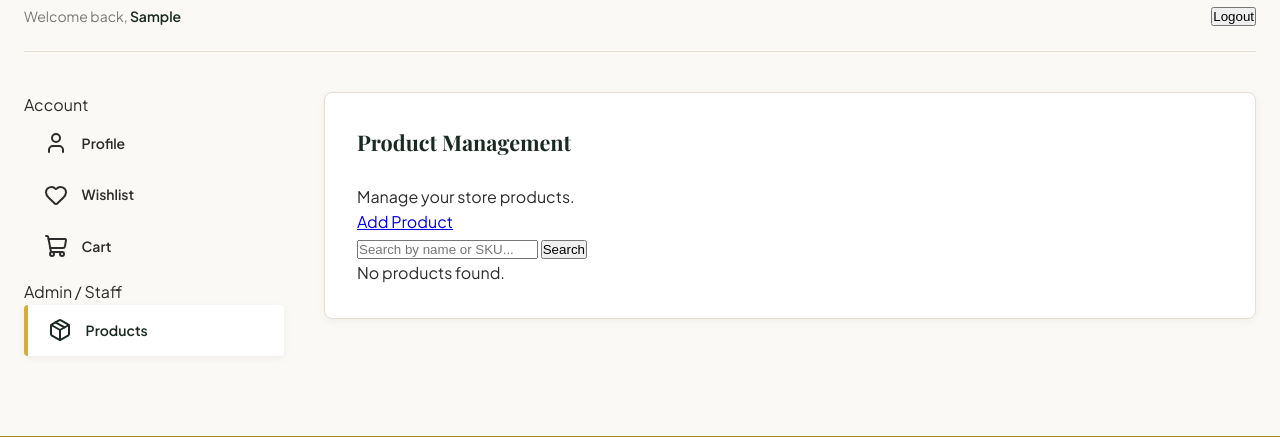
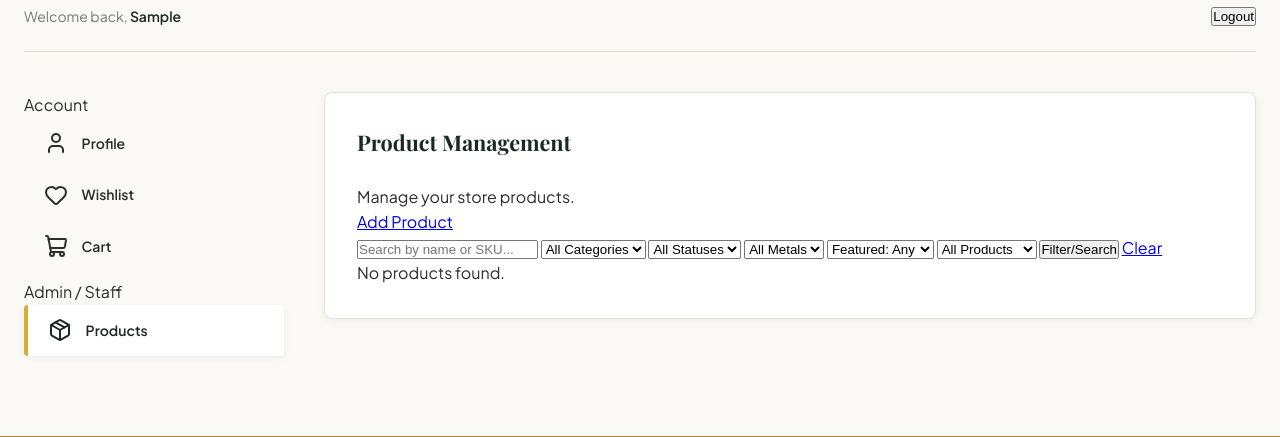
Before and after one commit to BikashGosain/Panchakanya-Collections, a Django app: page /dashboard/products/ in a window 1280 px wide. Shown: the part 292-729 px from the top of the page. Run offline with Django 5.2, Linux system fonts and the light colour scheme; the visitor is signed in with stand-in values (Sample User, id 1); data that the repository does not hold is empty; some web fonts are replaced.

Commit message:
feat: add filter search for products in dashboard page and also added templates tags folder,query tag file indide it in product app and then modified pagination.html file to add filter search for products in dashboard page

```diff
--- a/apps/dashboard/templates/dashboard/sections/products.html
+++ b/apps/dashboard/templates/dashboard/sections/products.html
@@ -11,10 +11,47 @@
         </a>
     </div>
 
-    <form method="get" class="pk-products-search">
-        <input type="text" name="q" placeholder="Search by name or SKU..." value="{{ search_query }}">
-        <button type="submit">Search</button>
-    </form>
+<form method="get" class="pk-products-filters">
+    <input type="text" name="q" placeholder="Search by name or SKU..." value="{{ search_query }}">
+
+    <select name="category">
+        <option value="">All Categories</option>
+        {% for category in all_categories %}
+            <option value="{{ category.slug }}" {% if category.slug == category_filter %}selected{% endif %}>
+                {{ category.name }}
+            </option>
+        {% endfor %}
+    </select>
+
+    <select name="status">
+        <option value="">All Statuses</option>
+        {% for value, label in status_choices %}
+            <option value="{{ value }}" {% if value == status_filter %}selected{% endif %}>{{ label }}</option>
+        {% endfor %}
+    </select>
+
+    <select name="metal">
+        <option value="">All Metals</option>
+        {% for value, label in metal_choices %}
+            <option value="{{ value }}" {% if value == metal_filter %}selected{% endif %}>{{ label }}</option>
+        {% endfor %}
+    </select>
+
+    <select name="featured">
+        <option value="">Featured: Any</option>
+        <option value="yes" {% if featured_filter == "yes" %}selected{% endif %}>Featured Only</option>
+        <option value="no" {% if featured_filter == "no" %}selected{% endif %}>Not Featured</option>
+    </select>
+
+    <select name="deleted">
+        <option value="">All Products</option>
+        <option value="active" {% if deleted_filter == "active" %}selected{% endif %}>Active Only</option>
+        <option value="deleted" {% if deleted_filter == "deleted" %}selected{% endif %}>Deleted Only</option>
+    </select>
+
+    <button type="submit">Filter/Search</button>
+    <a href="{% url 'dashboard:products' %}">Clear</a>
+</form>
 
     {% if products %}
 
@@ -111,7 +148,7 @@
             </table>
         </div>
 
-        {% include "includes/pagination.html" with page_obj=page_obj search_query=search_query %}
+        {% include "includes/pagination.html" with page_obj=page_obj search_query=search_query extra_params=request.GET.urlencode %}
 
     {% else %}
 
--- a/apps/dashboard/views.py
+++ b/apps/dashboard/views.py
@@ -8,7 +8,7 @@ from django.views.decorators.http import require_POST
 
 from apps.cart.models import Cart, CartItem
 from apps.products.forms import ProductForm, ProductImageFormSet
-from apps.products.models import Product, ProductImage
+from apps.products.models import Category, Product, ProductImage
 from apps.wishlists.models import Wishlist
 
 
@@ -186,6 +186,30 @@ def dashboard_products(request):
             sku__icontains=search_query
         )
 
+    category_filter = request.GET.get("category", "")
+    if category_filter:
+        products = products.filter(category__slug=category_filter)
+
+    status_filter = request.GET.get("status", "")
+    if status_filter:
+        products = products.filter(status=status_filter)
+
+    metal_filter = request.GET.get("metal", "")
+    if metal_filter:
+        products = products.filter(metal_type=metal_filter)
+
+    featured_filter = request.GET.get("featured", "")
+    if featured_filter == "yes":
+        products = products.filter(featured=True)
+    elif featured_filter == "no":
+        products = products.filter(featured=False)
+
+    deleted_filter = request.GET.get("deleted", "")
+    if deleted_filter == "active":
+        products = products.filter(is_deleted=False)
+    elif deleted_filter == "deleted":
+        products = products.filter(is_deleted=True)
+
     paginator = Paginator(products, 10)
     page_number = request.GET.get("page")
     products_page = paginator.get_page(page_number)
@@ -198,6 +222,14 @@ def dashboard_products(request):
             "products": products_page,
             "page_obj": products_page,
             "search_query": search_query,
+            "category_filter": category_filter,
+            "status_filter": status_filter,
+            "metal_filter": metal_filter,
+            "featured_filter": featured_filter,
+            "deleted_filter": deleted_filter,
+            "all_categories": Category.objects.all().order_by("name"),
+            "metal_choices": Product.METAL_CHOICES,
+            "status_choices": Product.STATUS_CHOICES,
         },
     )
 
--- /dev/null
+++ b/apps/products/templatetags/query_tags.py
@@ -0,0 +1,11 @@
+from django import template
+
+register = template.Library()
+
+
+@register.simple_tag(takes_context=True)
+def querystring_with_page(context, page_param, page_value):
+    request = context["request"]
+    query_dict = request.GET.copy()
+    query_dict[page_param] = page_value
+    return query_dict.urlencode()
```
Also changed, not shown: templates/includes/pagination.html (+6 -5 lines).
